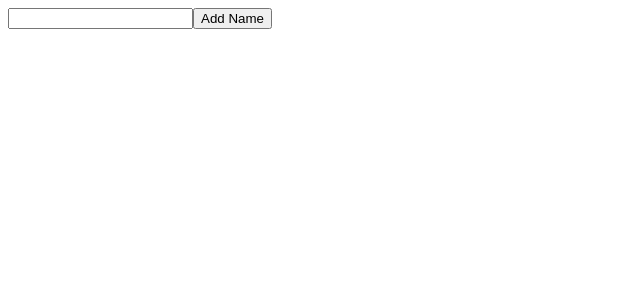
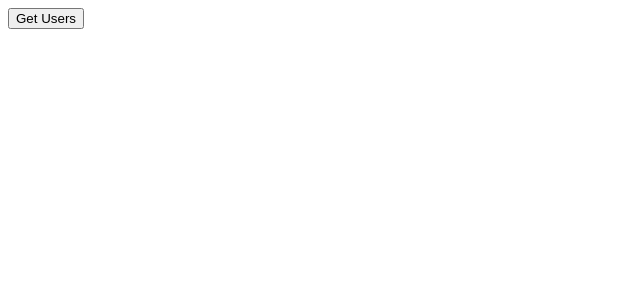
Before and after one commit to andreyfomin/angular4-ira, an Angular app: page / in a window 1280 px wide. Shown: the top 300 px of the page, without its empty margins (0-640 px from the left). Built offline with nearby package versions, Linux system fonts and the light colour scheme.

Commit message:
add new jquery server request example

```diff
--- a/src/app/app.component.html
+++ b/src/app/app.component.html
@@ -6,4 +6,5 @@
 <!-- <app-if-logic></app-if-logic> -->
 <!-- <app-svg-mouse-move></app-svg-mouse-move> -->
 <!-- <app-mouse-events></app-mouse-events> -->
-<app-todo-example></app-todo-example>
+<!-- <app-todo-example></app-todo-example> -->
+<app-flickr></app-flickr>
--- a/src/app/app.module.ts
+++ b/src/app/app.module.ts
@@ -15,6 +15,7 @@ import { ToDoExampleComponent } from './ToDoExample/ToDoExample.component';
 import { TodoInputComponent } from './ToDoExample/TodoInput/TodoInput.component';
 import { ToDoListComponent } from './ToDoExample/ToDoList/ToDoList.component';
 import { TodoService } from './ToDoExample/Todo.service';
+import { FlickrComponent } from './flickr/flickr.component';
 
 @NgModule({
   declarations: [
@@ -30,7 +31,8 @@ import { TodoService } from './ToDoExample/Todo.service';
     MouseEventsComponent,
     ToDoExampleComponent,
     TodoInputComponent,
-    ToDoListComponent
+    ToDoListComponent,
+    FlickrComponent
   ],
   imports: [
     BrowserModule
--- /dev/null
+++ b/src/app/flickr/flickr.component.html
@@ -0,0 +1,8 @@
+<div>
+  <button (click)="httpRequest()">Get Users</button>
+  <ul>
+    <li *ngFor="let user of users">
+      {{user.name}}
+    </li>
+  </ul>
+</div>
--- /dev/null
+++ b/src/app/flickr/flickr.component.ts
@@ -0,0 +1,29 @@
+import { Component, OnInit } from '@angular/core';
+import $ from 'jquery';
+
+@Component({
+  selector: 'app-flickr',
+  templateUrl: './flickr.component.html',
+  styleUrls: ['./flickr.component.css']
+})
+export class FlickrComponent implements OnInit {
+
+  url = 'http://localhost:3000/users/list';
+  users = [];
+
+  constructor() { }
+
+  httpRequest() {
+    $.getJSON(
+      this.url,
+      (data) => {
+        console.log(data);
+        this.users = [...data];
+      }
+    );
+  }
+
+  ngOnInit() {
+  }
+
+}
```
Also changed, not shown: node_test_server/app.js (added, +21 -0 lines), package.json (+9 -1 lines), .babelrc (added), src/app/flickr/flickr.component.css (added), 2 other files (tests, documents, lock files or other folders).
